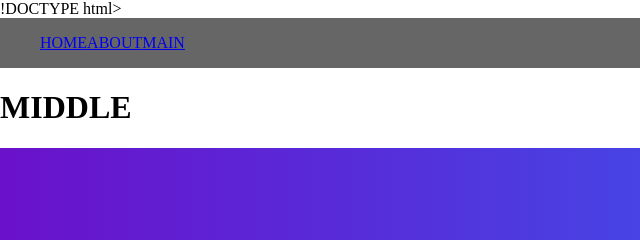
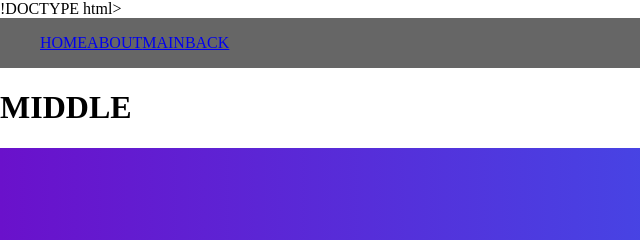
Before and after one commit to naseehasalam/SIH_rough, a plain HTML site: page middle.html in a window 1280 px wide. Shown: the top 240 px of the page, 0-640 px from the left. Drawn offline with Linux system fonts and the light colour scheme.

Commit message:
Update middle.html

```diff
--- a/middle.html
+++ b/middle.html
@@ -13,7 +13,7 @@
             <a href="#">HOME</a>
             <a href="#">ABOUT</a>
             <a href="#">MAIN</a>
-
+            <a href="#">BACK</a>
         </ul>
     </nav>
     <h1>MIDDLE</h1>
```
